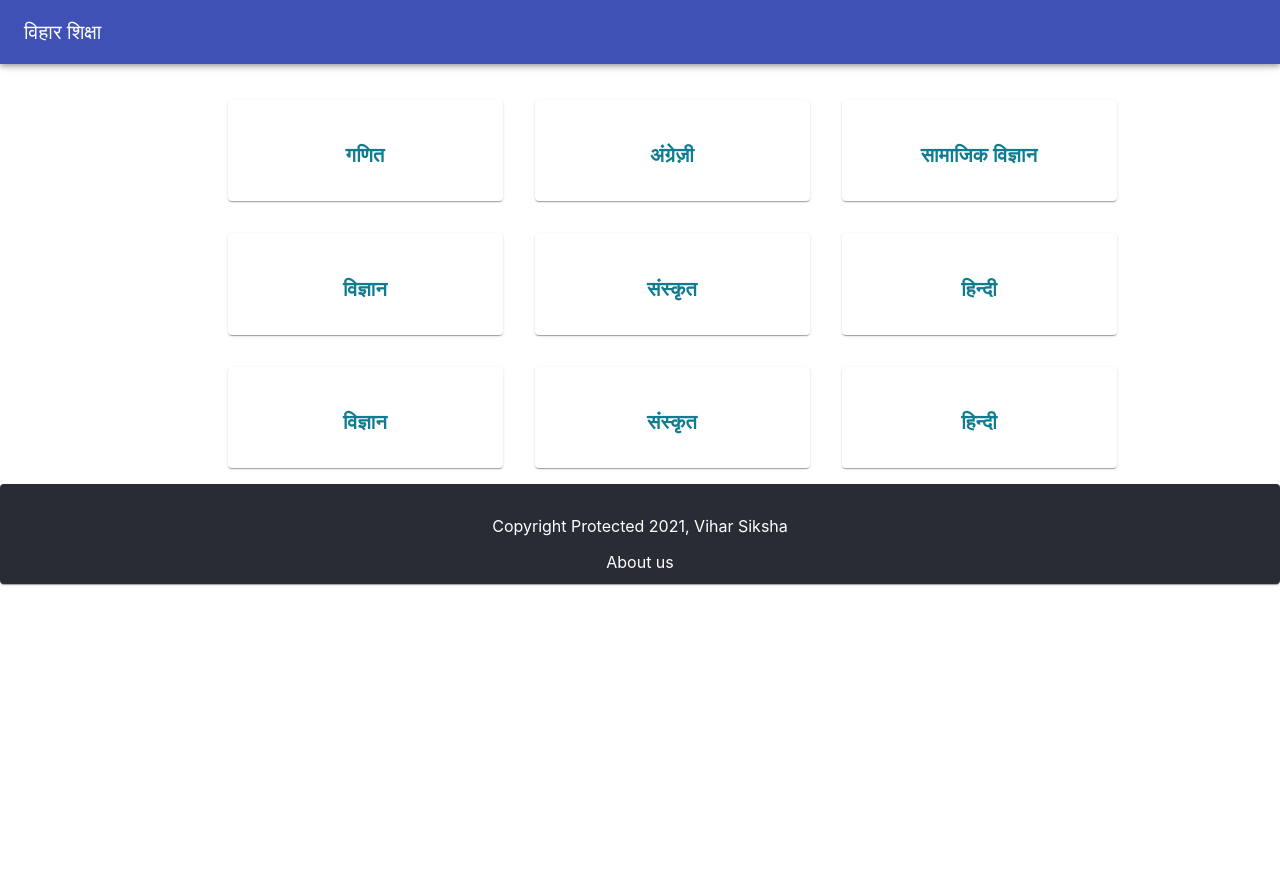
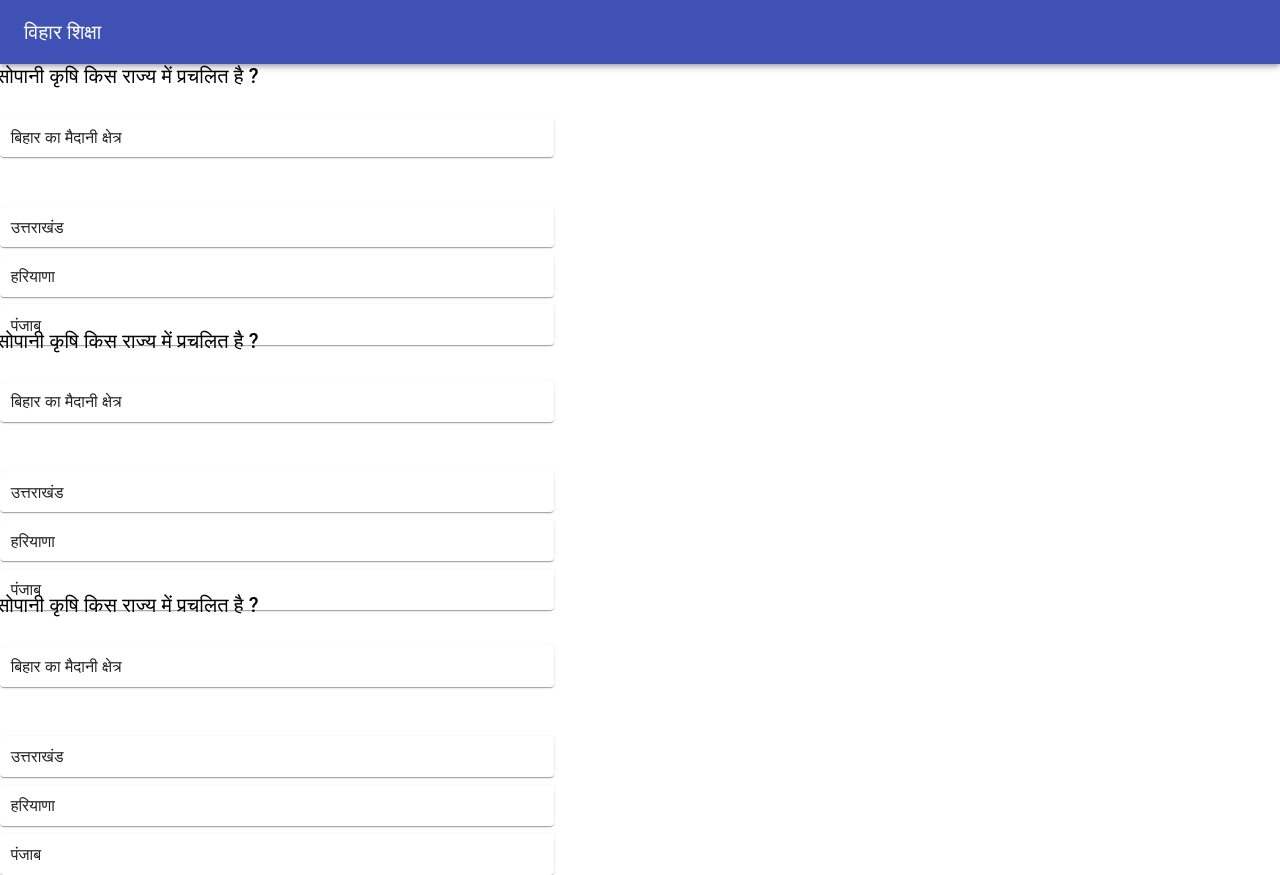
Before and after one commit to Tarun-kumar-singh/viharsiksha, a React (Create React App) app: page /questions in a window 1280 px wide. Before the commit the page ends 800 px from the top, so only its background shows below. Built offline with nearby package versions, Linux system fonts and the light colour scheme.

Commit message:
add objective questions

```diff
--- a/package.json
+++ b/package.json
@@ -10,6 +10,7 @@
     "@testing-library/user-event": "^12.8.3",
     "react": "^17.0.1",
     "react-dom": "^17.0.1",
+    "react-router-dom": "^5.2.0",
     "react-scripts": "4.0.3",
     "web-vitals": "^1.1.0"
   },
--- a/src/App.js
+++ b/src/App.js
@@ -2,14 +2,25 @@ import './App.css';
 import Home from "../src/component/users/home";
 import Footer from './component/comman/footer';
 import NavBar from "../src/component/users/navBar";
+import { BrowserRouter, Route, Switch, Redirect } from 'react-router-dom';
+import DisplayObjectiveQuestions from "./component/users/displayObjectiveQuestions";
 
 function App() {
   return (
     <div>
       <NavBar/>
-      <Home/>
-      <Footer/>
-     </div>
+      <BrowserRouter>
+        <Switch>
+
+            <Route exact path='/home' component={Home} />
+            <Route exact path='/questions' component={DisplayObjectiveQuestions} />
+            {/* <Redirect to='/notfound' />   */}
+
+        </Switch>
+      </BrowserRouter>
+
+       {/* <Footer/> */}
+    </div>
   );
 }
 
--- a/src/component/comman/footer.jsx
+++ b/src/component/comman/footer.jsx
@@ -8,7 +8,7 @@ import { useTheme } from "@material-ui/styles";
 const useStyles = makeStyles({
 
     root:{
-        height:'100px',
+        height:'130px',
         backgroundColor:'#282c34',
         color:'#fff'
 
@@ -17,7 +17,7 @@ const useStyles = makeStyles({
       textAlign:'center'
     }
 })
-    const Footer = () =>{
+const Footer = () =>{
       const classes = useStyles()
       const theme = useTheme();
 
--- /dev/null
+++ b/src/component/comman/objectiveQuestion.jsx
@@ -0,0 +1,40 @@
+import React from 'react';
+import { Grid } from '@material-ui/core';
+import { Typography } from '@material-ui/core';
+import Card from '@material-ui/core/Card';
+import { makeStyles } from '@material-ui/core/styles';
+const usestyles = makeStyles(({
+    card:{
+            cursor:'pointer',
+            maxWidth:'50%',
+            padding:'1%',
+            marginTop:'20px',
+            '&:hover':{
+                border: 'solid 1px #117aca'
+             }
+        }
+}))
+const ObjectiveQuestion = (props) =>{
+
+    const classes = usestyles()
+    return(
+        <div>
+            <Grid direction="column" container spacing={1}>
+                     <Typography variant="h6" component="h6">
+                        {props.question}
+                    </Typography>
+                 {
+                    props.options.map((el, index) => (
+                    <Grid key={index} item xs={10}>
+                        <Card onClick={() => props.checkAnswer(index)} className={classes.card}>
+                            {el}
+                        </Card>
+                    </Grid>
+                    ))
+                }
+            </Grid>
+        </div>
+    )
+}
+
+export default ObjectiveQuestion;
--- /dev/null
+++ b/src/component/users/displayObjectiveQuestions.jsx
@@ -0,0 +1,29 @@
+import React from 'react';
+import ObjectiveQuestion from "../comman/objectiveQuestion";
+
+
+const DisplayObjectiveQuestions = (props) => {
+
+    const q = [{question:'सोपानी कृषि किस राज्य में प्रचलित है ?', options:['बिहार का मैदानी क्षेत्र','उत्तराखंड','हरियाणा','पंजाब']},{question:'सोपानी कृषि किस राज्य में प्रचलित है ?', options:['बिहार का मैदानी क्षेत्र','उत्तराखंड','हरियाणा','पंजाब']},{question:'सोपानी कृषि किस राज्य में प्रचलित है ?', options:['बिहार का मैदानी क्षेत्र','उत्तराखंड','हरियाणा','पंजाब']}]
+
+    const checkAnswer = (el) => {
+        console.log(el)
+    }
+
+    return(
+        <div>
+            {
+              q.map((el, index) => (
+                <ObjectiveQuestion
+                   key={index}
+                   question={el.question}
+                   options={el.options}
+                   checkAnswer={checkAnswer}
+                />
+              ))
+            }
+        </div>
+    )
+}
+
+export default DisplayObjectiveQuestions;
--- a/src/component/users/home.jsx
+++ b/src/component/users/home.jsx
@@ -1,5 +1,4 @@
 import React from 'react';
-import NavBar from "./navBar";
 import DisplayCard from "../comman/card";
 import { makeStyles } from '@material-ui/core/styles';
 import Box from '@material-ui/core/Box';
@@ -10,12 +9,10 @@ const useStyles = makeStyles((theme) => ({
         marginTop:'20px',
         marginLeft:'5%'
     }
-
-
-  }));
+}));
 const Home = () =>{
 
-    const subjectList = ['गणित','अंग्रेज़ी', 'सामाजिक विज्ञान', 'विज्ञान', 'संस्कृत', 'हिन्दी','विज्ञान', 'संस्कृत', 'हिन्दी']
+    const subjectList = ['गणित','अंग्रेज़ी', 'सामाजिक विज्ञान', 'विज्ञान', 'संस्कृत']
     const classes = useStyles();
 
     return(
```
Also changed, not shown: 1 other file (tests, documents, lock files or other folders).
